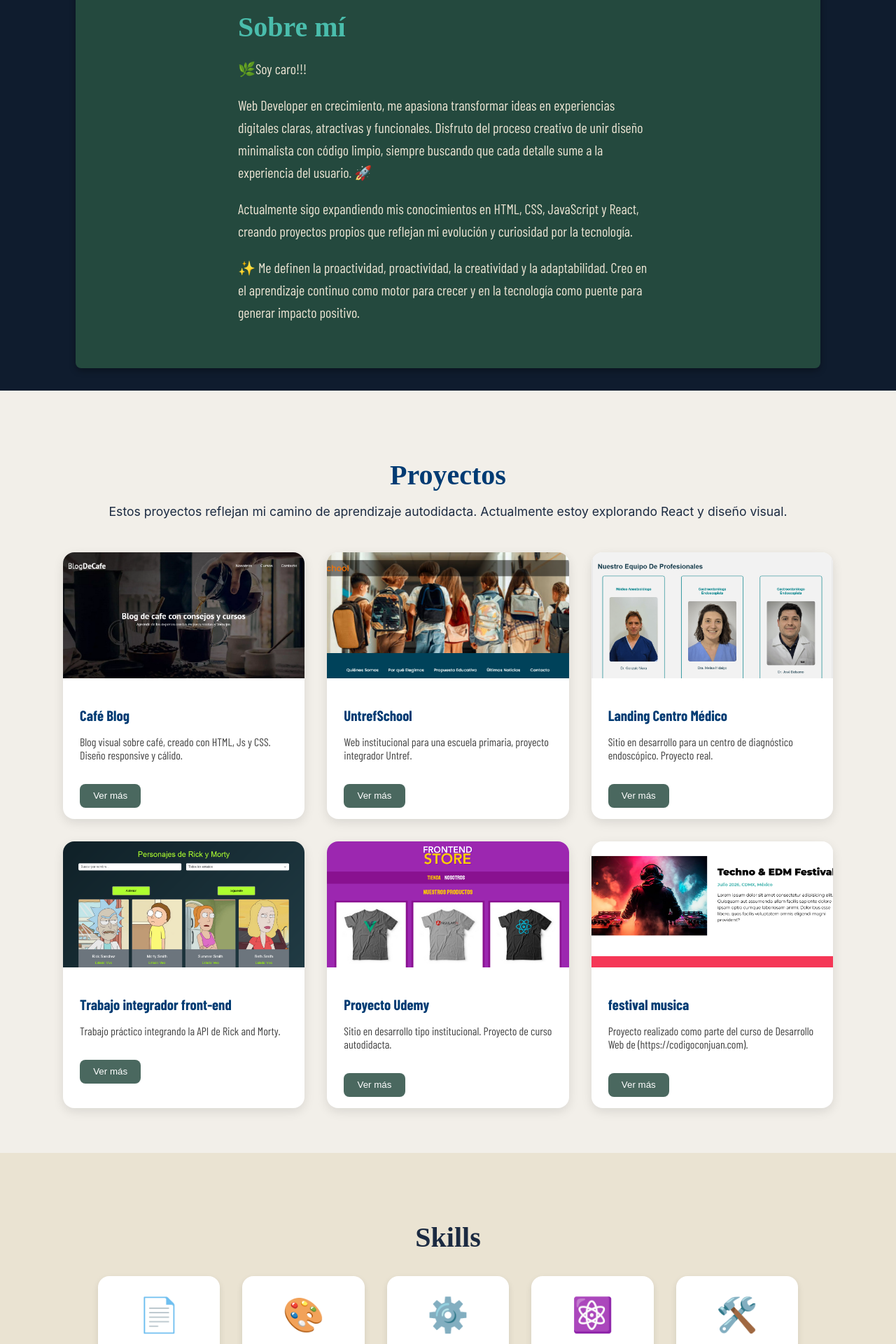
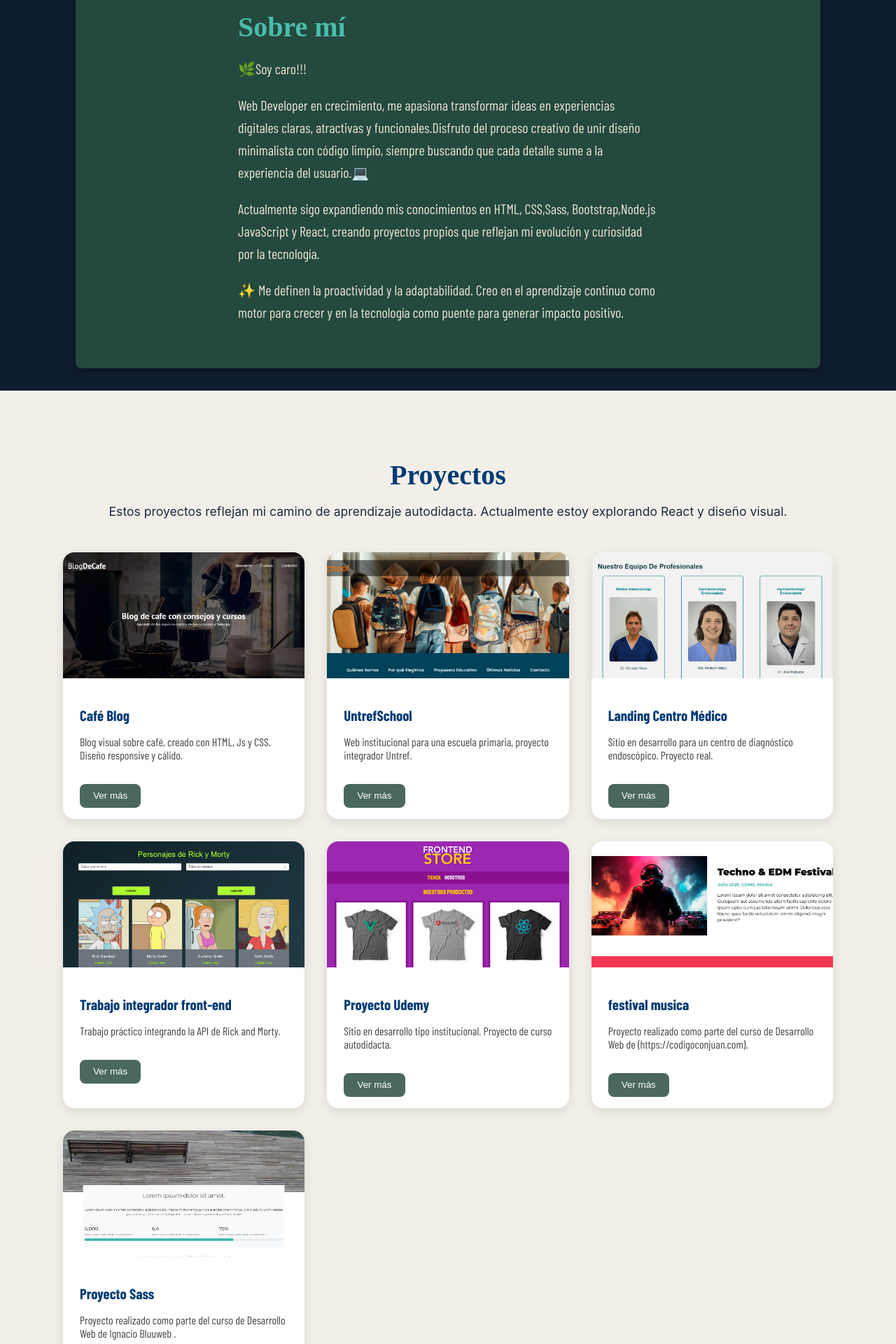
Before and after one commit to caro4576/mi-portfolio, a React (Create React App) app: page / in a window 1280 px wide. Shown: the part 380-2300 px from the top of the page at 70% size. Built offline with nearby package versions, Linux system fonts and the light colour scheme.

Commit message:
agregar nuevos cambios

```diff
--- a/src/components/Proyectos.jsx
+++ b/src/components/Proyectos.jsx
@@ -42,6 +42,13 @@ const proyectos = [
       "Proyecto realizado como parte del curso de Desarrollo Web de (https://codigoconjuan.com).",
     link: "https://caro4576.github.io/proyectofestivalmusica/",
     imagen: process.env.PUBLIC_URL + "/img/festival-musica.png",
+  },
+  {
+    titulo: "Proyecto Sass",
+    descripcion:
+      "Proyecto realizado como parte del curso de Desarrollo Web de Ignacio Bluuweb .",
+    link: "https://caro4576.github.io/proyecto-sass/",
+    imagen: process.env.PUBLIC_URL + "/img/sass.png",
   },
 ];
 
--- a/src/components/SobreMi.jsx
+++ b/src/components/SobreMi.jsx
@@ -20,7 +20,7 @@ export default function SobreMi() {
       }}>
       <img
         className="sobre-mi-img"
-        src={process.env.PUBLIC_URL + "/img/logo.png"}
+        src={process.env.PUBLIC_URL + "/img/caro-biker.jpg"}
         alt="Foto de Carolina"
       />
 
@@ -29,20 +29,20 @@ export default function SobreMi() {
         <p style={styles.text}>🌿Soy caro!!!</p>
         <p style={styles.text}>
           Web Developer en crecimiento, me apasiona transformar ideas en
-          experiencias digitales claras, atractivas y funcionales. Disfruto del
+          experiencias digitales claras, atractivas y funcionales.Disfruto del
           proceso creativo de unir diseño minimalista con código limpio, siempre
-          buscando que cada detalle sume a la experiencia del usuario. 🚀
+          buscando que cada detalle sume a la experiencia del usuario.💻
         </p>
         <p style={styles.text}>
-          Actualmente sigo expandiendo mis conocimientos en HTML, CSS,
-          JavaScript y React, creando proyectos propios que reflejan mi
-          evolución y curiosidad por la tecnología.
+          Actualmente sigo expandiendo mis conocimientos en HTML, CSS,Sass,
+          Bootstrap,Node.js JavaScript y React, creando proyectos propios que
+          reflejan mi evolución y curiosidad por la tecnología.
         </p>
 
         <p style={styles.text}>
-          ✨ Me definen la proactividad, proactividad, la creatividad y la
-          adaptabilidad. Creo en el aprendizaje continuo como motor para crecer
-          y en la tecnología como puente para generar impacto positivo.
+          ✨ Me definen la proactividad y la adaptabilidad. Creo en el
+          aprendizaje continuo como motor para crecer y en la tecnología como
+          puente para generar impacto positivo.
         </p>
       </div>
     </section>
```
Also changed, not shown: public/img/logo.png (deleted), public/img/sass.png (added).
